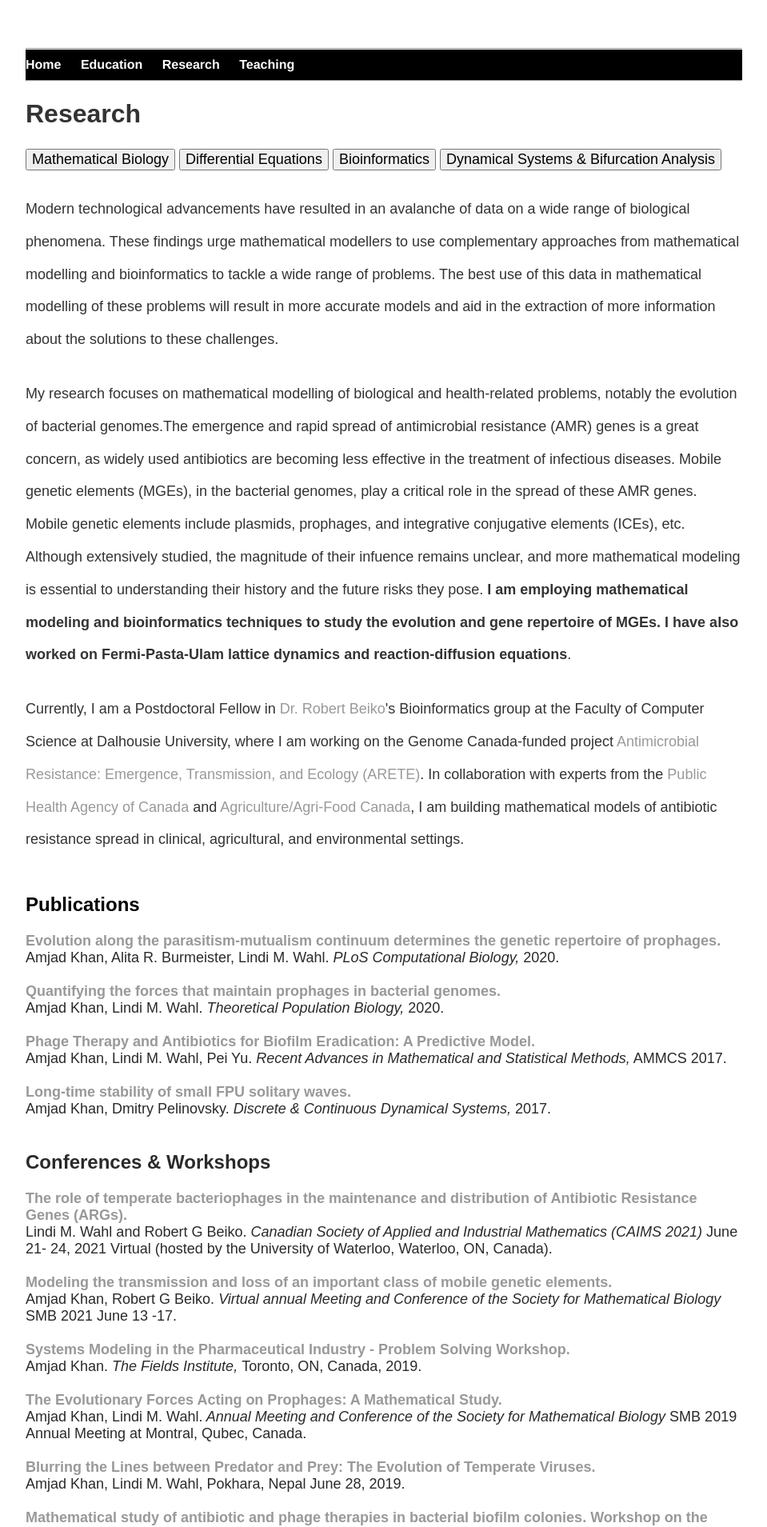
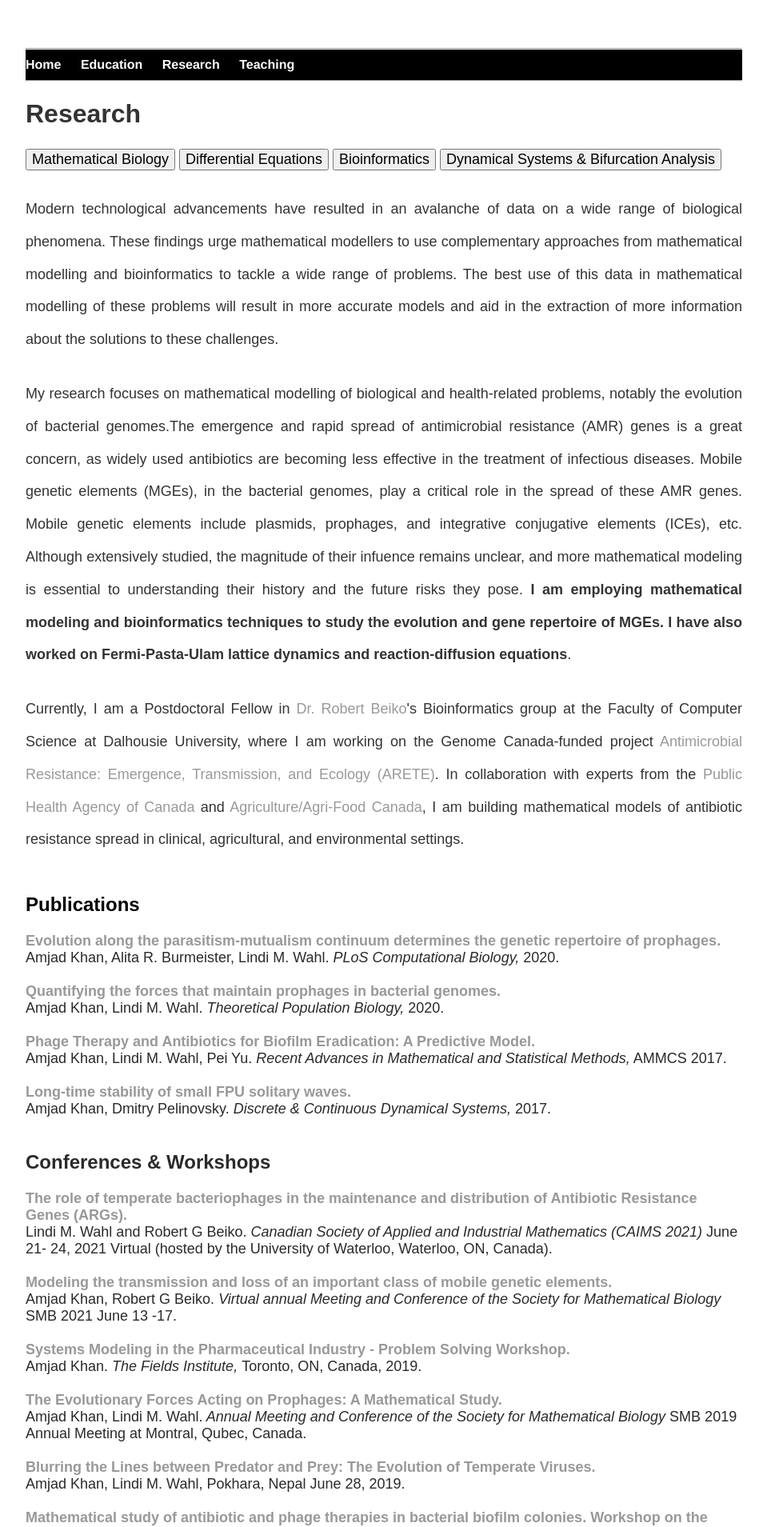
Before and after one commit to MathBioInfo/amjadkhan, a Jekyll site: the page built from Research/index.html, in a window 1280 px wide. Shown: the top 1909 px of the page at 80% size, without its empty margins (160-1119 px from the left). Built offline with Jekyll 4.4.1, drawn with Linux system fonts in a browser that asks for light colours.

Commit message:
Update index.html

```diff
--- a/Research/index.html
+++ b/Research/index.html
@@ -20,12 +20,12 @@
 			<button class="button button1"><font size="4">Dynamical Systems & Bifurcation Analysis</button>
 
 </body>
-			<p><font size="4"> Modern technological advancements have resulted in an avalanche of data on a wide range of biological phenomena.
+			<p style="text-align:justify"><font size="4"> Modern technological advancements have resulted in an avalanche of data on a wide range of biological phenomena.
 			These findings urge mathematical modellers to use complementary approaches from mathematical modelling and bioinformatics to tackle a wide
 			range of problems. The best use of this data in mathematical modelling of these problems will result in more accurate models and aid in the
 			extraction of more information about the solutions to these challenges.</p>
 
-			<p><font size="4"> My research focuses on mathematical modelling of biological and health-related problems, notably the evolution of bacterial
+			<p style="text-align:justify"><font size="4"> My research focuses on mathematical modelling of biological and health-related problems, notably the evolution of bacterial
 			genomes.The emergence and rapid spread of antimicrobial resistance (AMR) genes is a great concern, as widely
 			used antibiotics are becoming less effective in the treatment of infectious diseases. Mobile genetic elements
 			(MGEs), in the bacterial genomes, play a critical role in the spread of these AMR genes. Mobile
@@ -34,7 +34,7 @@
 			essential to understanding their history and the future risks they pose. <b>I am employing mathematical modeling
 			and bioinformatics techniques to study the evolution and gene repertoire of MGEs. I have also worked on Fermi-Pasta-Ulam
 			lattice dynamics and reaction-diffusion equations</b>.</p>
-			<p><font size="4">
+			<p style="text-align:justify"><font size="4">
 				Currently, I am a Postdoctoral Fellow in <a href="https://www.dal.ca/faculty/computerscience/faculty-staff/robert-beiko.html" target="_blank"> Dr. Robert Beiko</a>'s
 			Bioinformatics group at the Faculty of Computer Science at Dalhousie University, where I am working on the Genome Canada-funded project <a href="https://www.genomecanada.ca/en/antimicrobial-resistance-emergence-transmission-and-ecology-arete" target="_blank">
 			Antimicrobial Resistance: Emergence, Transmission, and Ecology (ARETE)</a>.  In collaboration with experts from the <a href="https://www.canada.ca/en/public-health.html" target="_blank">Public Health Agency of Canada</a>
```
